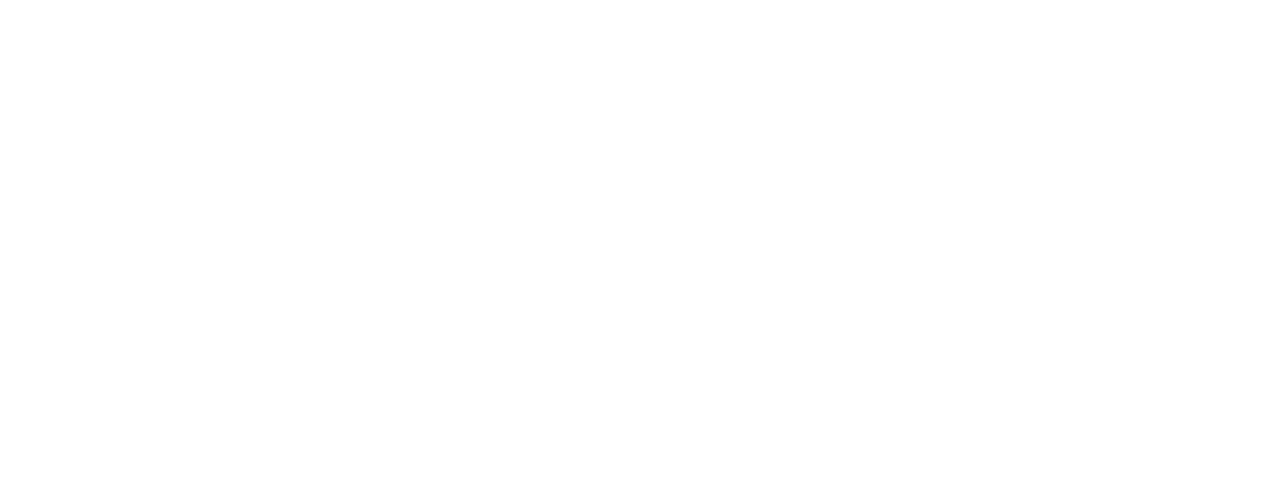
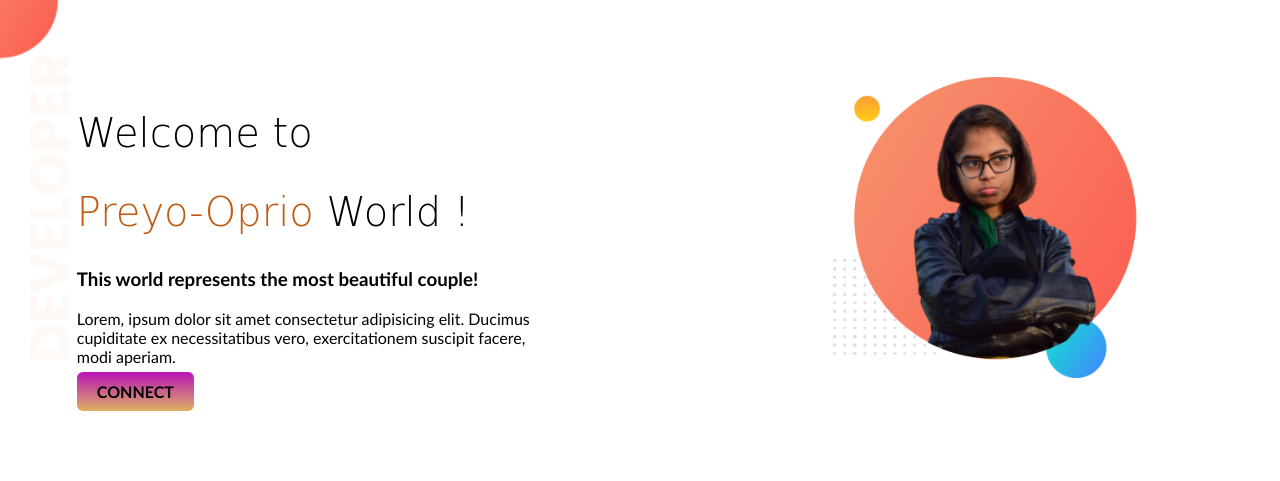
Before and after one commit to alabdullahnoman/Preyo-Oprio_portfolio, a plain HTML site: page index.html in a window 1280 px wide. Drawn offline with Linux system fonts and the light colour scheme; a web font is replaced by a local one.

Commit message:
1st section done

```diff
--- a/index.html
+++ b/index.html
@@ -1,13 +1,32 @@
 <!DOCTYPE html>
 <html lang="en">
+
 <head>
     <meta charset="UTF-8">
     <meta http-equiv="X-UA-Compatible" content="IE=edge">
     <meta name="viewport" content="width=device-width, initial-scale=1.0">
-    <title>Noman Portfolio</title>
+    <title>Oprio Portfolio</title>
+    <link rel="preconnect" href="https://fonts.googleapis.com">
+    <link rel="preconnect" href="https://fonts.gstatic.com" crossorigin>
+    <link href="https://fonts.googleapis.com/css2?family=Rubik+Distressed&display=swap" rel="stylesheet">
     <link rel="stylesheet" href="style.css">
 </head>
+
 <body>
+    <section id="top-part">
+        <div class="half-width">
+            <h1>Welcome to </h1>
+            <h1><span id="name">Preyo-Oprio</span> World !</h1>
+            <h3>This world represents the most beautiful couple!</h3>
+            <P>Lorem, ipsum dolor sit amet consectetur adipisicing elit. Ducimus cupiditate ex necessitatibus vero,
+                exercitationem suscipit facere, modi aperiam.</P>
+            <a class="connectbtn" target="_blank"
+                href="https://www.facebook.com/profile.php?id=100069250961490">CONNECT</a>
+        </div>
+        <div class="half-width">
+            <img src="pp.png" alt="Oprio's Photo">
+        </div>
+    </section>
+</body>
 
-</body>
 </html>
--- a/style.css
+++ b/style.css
@@ -0,0 +1,41 @@
+h1 {
+    font-family: 'Rubik Distressed', cursive;
+    font-size: 40px;
+    font-weight: lighter;
+}
+
+#name {
+    color: rgb(194, 91, 18);
+}
+
+body {
+    font-family: 'Gill Sans', 'Gill Sans MT', Calibri, 'Trebuchet MS', sans-serif;
+    margin: 0;
+}
+
+section {
+    display: flex;
+}
+
+#top-part {
+    background-image: url(images/top-banner.png);
+    background-repeat: no-repeat;
+}
+
+.half-width {
+    width: 50%;
+    padding: 6%;
+}
+
+.half-width img {
+    width: 110%;
+}
+
+.connectbtn {
+    text-decoration: none;
+    padding: 10px 20px;
+    background-image: linear-gradient(rgb(185, 18, 185), rgb(221, 177, 96));
+    color: rgb(0, 0, 0);
+    border-radius: 6px;
+    font-weight: bold;
+}
```
Also changed, not shown: images/dream-bg.png (added), images/exp-bg.png (added), images/jhankar.png (added), images/jhankar2.png (added), images/my-bg.png (added), images/my-bg2.png (added), images/top-banner.png (added), pp.png (added), 7 other files.
